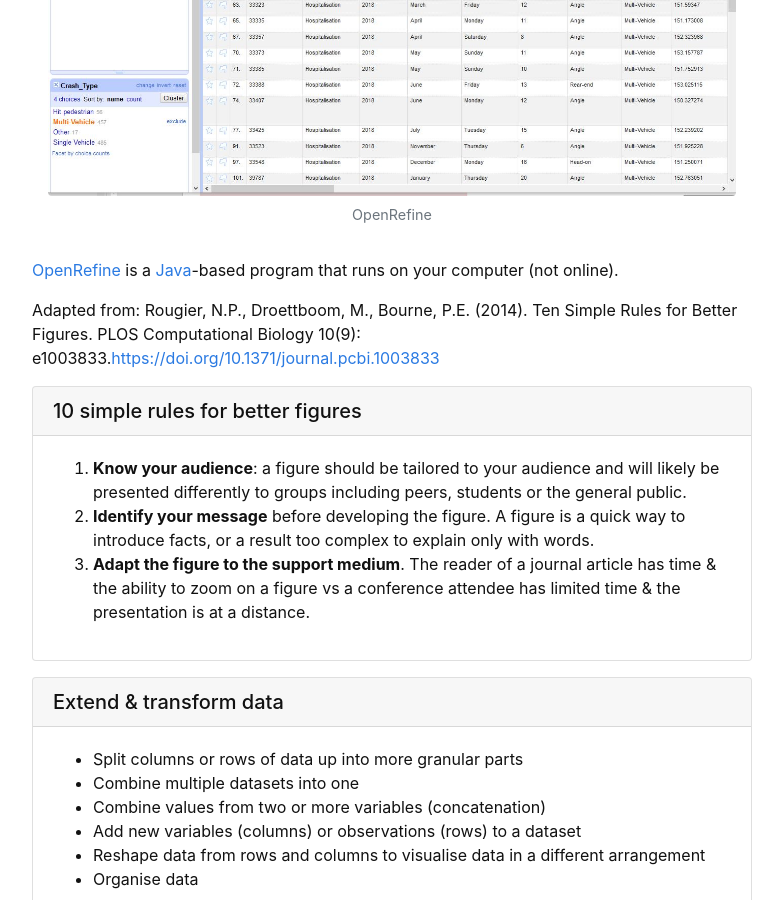
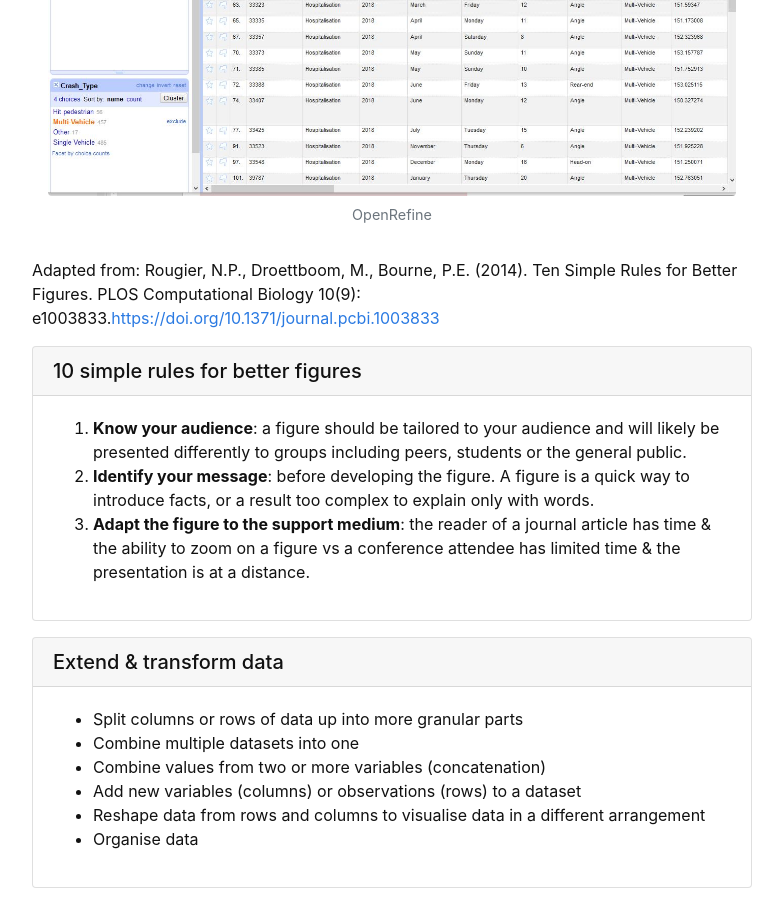
Before and after one commit to GULibrarySandbox/data-vis-basics, a Jekyll site: the page built from content/1-intro.md, in a window 1280 px wide and 900 px high, scrolled down 366 px. Shown: the whole window, without its empty margins (248-1031 px from the left). Built offline with Jekyll 4.4.1, drawn with Linux system fonts in a browser that asks for light colours.

Commit message:
Update 1-intro.md

```diff
--- a/content/1-intro.md
+++ b/content/1-intro.md
@@ -8,15 +8,13 @@ nav: true
 
 {% include figure.html img="OpenRefine.JPG" alt="OpenRefine software" caption="OpenRefine" width="100%" %}
 
-[OpenRefine](http://openrefine.org) is a [Java](https://www.java.com/en/)-based program that runs on your computer (not online).
-
 Adapted from: Rougier, N.P., Droettboom, M., Bourne, P.E. (2014). Ten Simple Rules for Better Figures.
 PLOS Computational Biology 10(9): e1003833.[https://doi.org/10.1371/journal.pcbi.1003833](https://doi.org/10.1371/journal.pcbi.1003833)
 
 {% capture text %}
 1. **Know your audience**: a figure should be tailored to your audience and will likely be presented differently to groups including peers, students or the general public.
-2. **Identify your message** before developing the figure. A figure is a quick way to introduce facts, or a result too complex to explain only with words.
-3. **Adapt the figure to the support medium**. The reader of a journal article has time & the ability to zoom on a figure vs a conference attendee has limited time & the presentation is at a distance.
+2. **Identify your message**: before developing the figure. A figure is a quick way to introduce facts, or a result too complex to explain only with words.
+3. **Adapt the figure to the support medium**: the reader of a journal article has time & the ability to zoom on a figure vs a conference attendee has limited time & the presentation is at a distance.
 {% endcapture %} {% include card.md header="10 simple rules for better figures" text=text %}
 
 {% capture text %}
```
